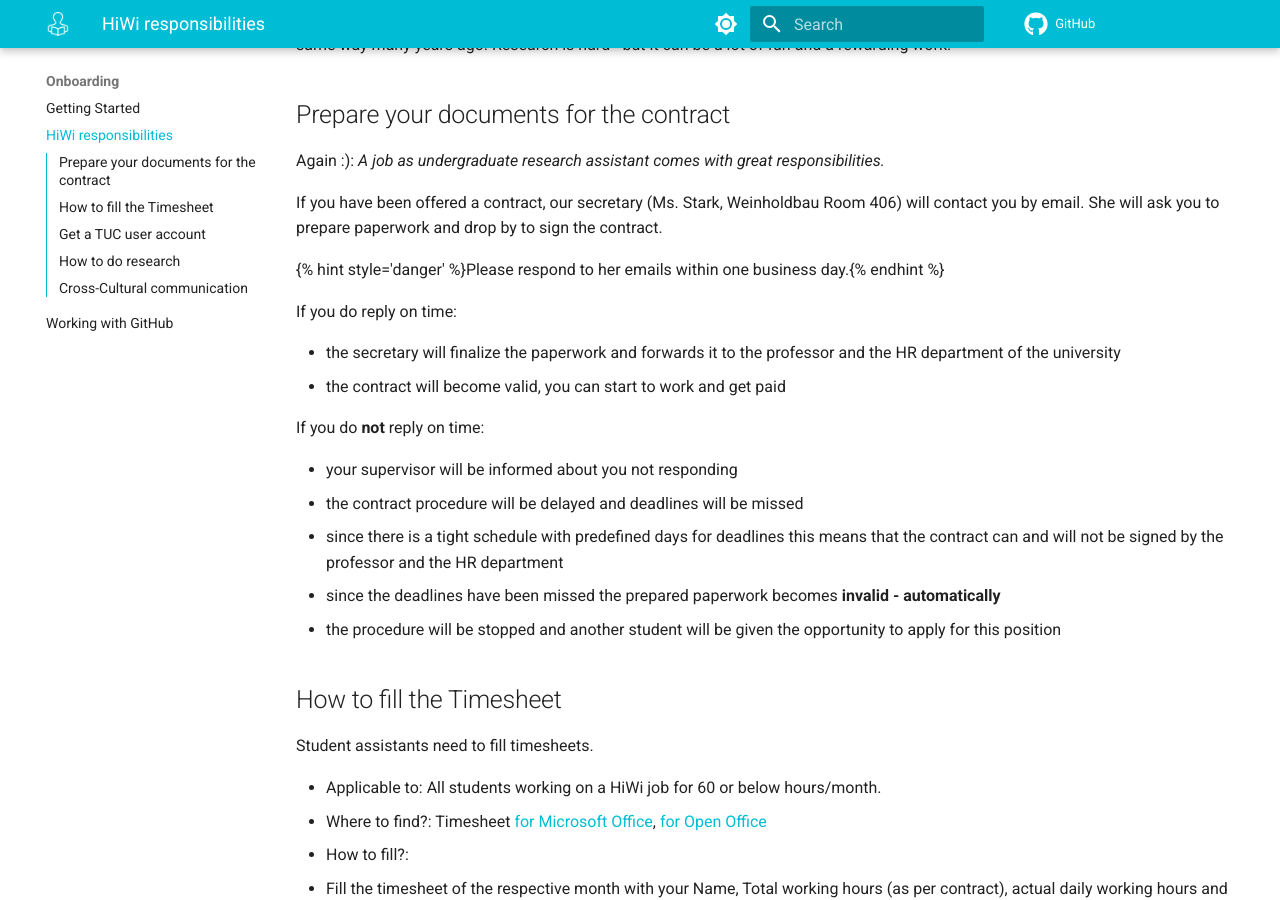
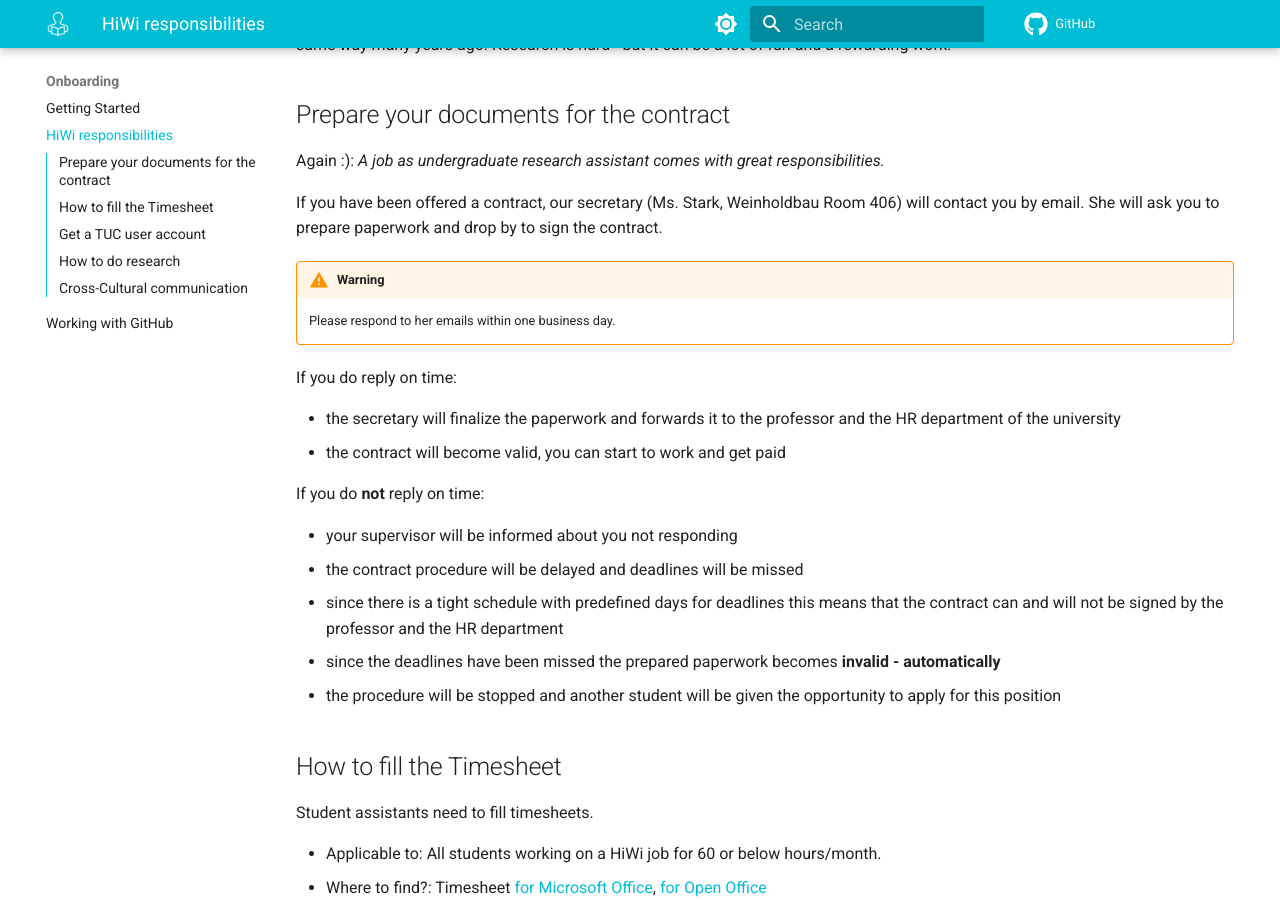
Before and after one commit to josephhuang08/student-guide, an MkDocs documentation site: the page built from docs/content-onboarding/hiwi.md, in a window 1280 px wide and 900 px high, scrolled down 356 px. Built offline with MkDocs 1.6.1 and Material for MkDocs 9.7.7, drawn with Linux system fonts in a browser that asks for light colours; comment, search, counter and statistics services are not loaded.

Commit message:
fix boxes

```diff
--- a/docs/content-onboarding/hiwi.md
+++ b/docs/content-onboarding/hiwi.md
@@ -12,7 +12,8 @@ Again :): *A job as undergraduate research assistant comes with great responsibi
 
 If you have been offered a contract, our secretary (Ms. Stark, Weinholdbau Room 406) will contact you by email. She will ask you to prepare paperwork and drop by to sign the contract.
 
-{% hint style='danger' %}Please respond to her emails within one business day.{% endhint %}
+!!! warning
+    Please respond to her emails within one business day.
 
 If you do reply on time:
 
```
Also changed, not shown: docs/content-onboarding/onboarding.md (+6 -3 lines), docs/content-onboarding/working-with-GitHub.md (+4 -2 lines), docs/content-ops/about-RFCs.md (+2 -1 lines).
